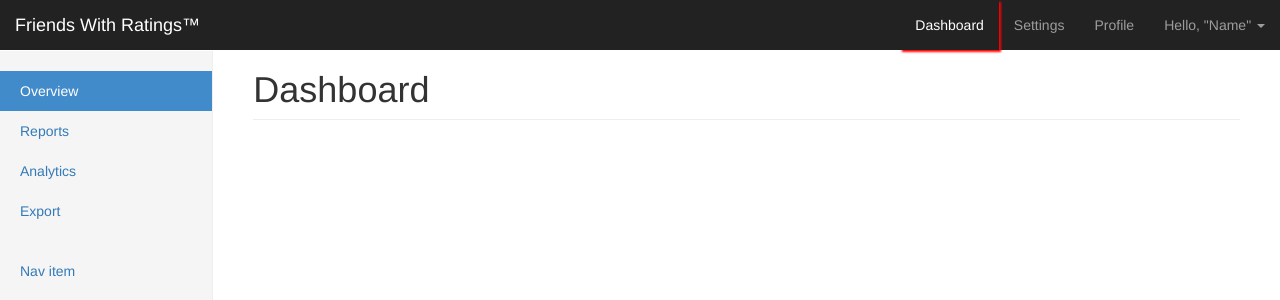
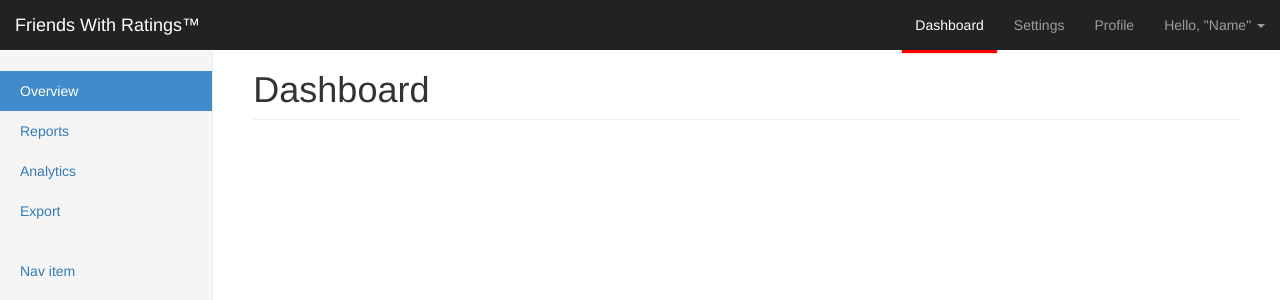
Before and after one commit to Holy-code-INfinity/FWR, a PHP site: page /Dashboard.html in a window 1280 px wide, with the pointer over the restyled element. Shown: the top 300 px of the page. Run offline with PHP 8.4, Linux system fonts and the light colour scheme.

Commit message:
Shadow Correction
Minor shadow change

```diff
--- a/css/dashboard.css
+++ b/css/dashboard.css
@@ -18,7 +18,9 @@ body {
 }
 
 .navbar .nav .tabs:hover{
-	box-shadow: 2px 2px 2px red;
+	-webkit-box-shadow: 0 5px 1px -2px red;
+       -moz-box-shadow: 0 5px 1px -2px red;
+            box-shadow: 0 5px 1px -2px red;
 }
 
 /*
```
